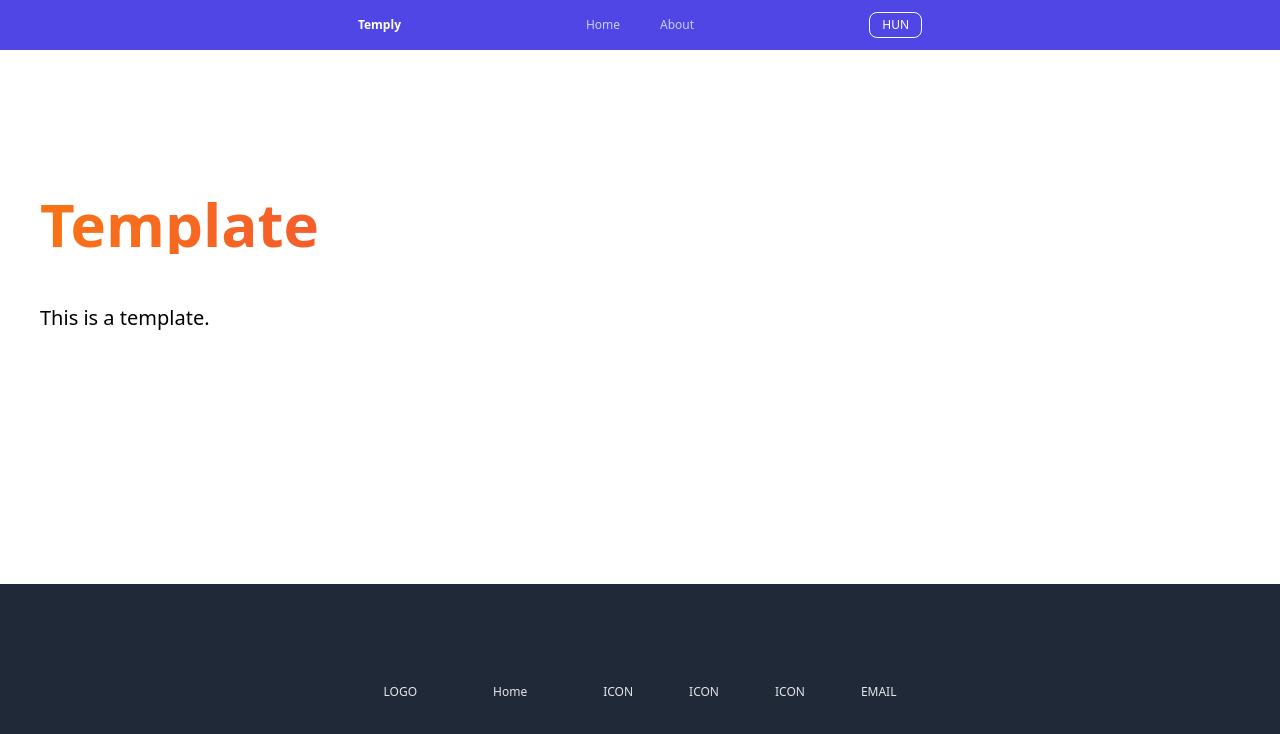
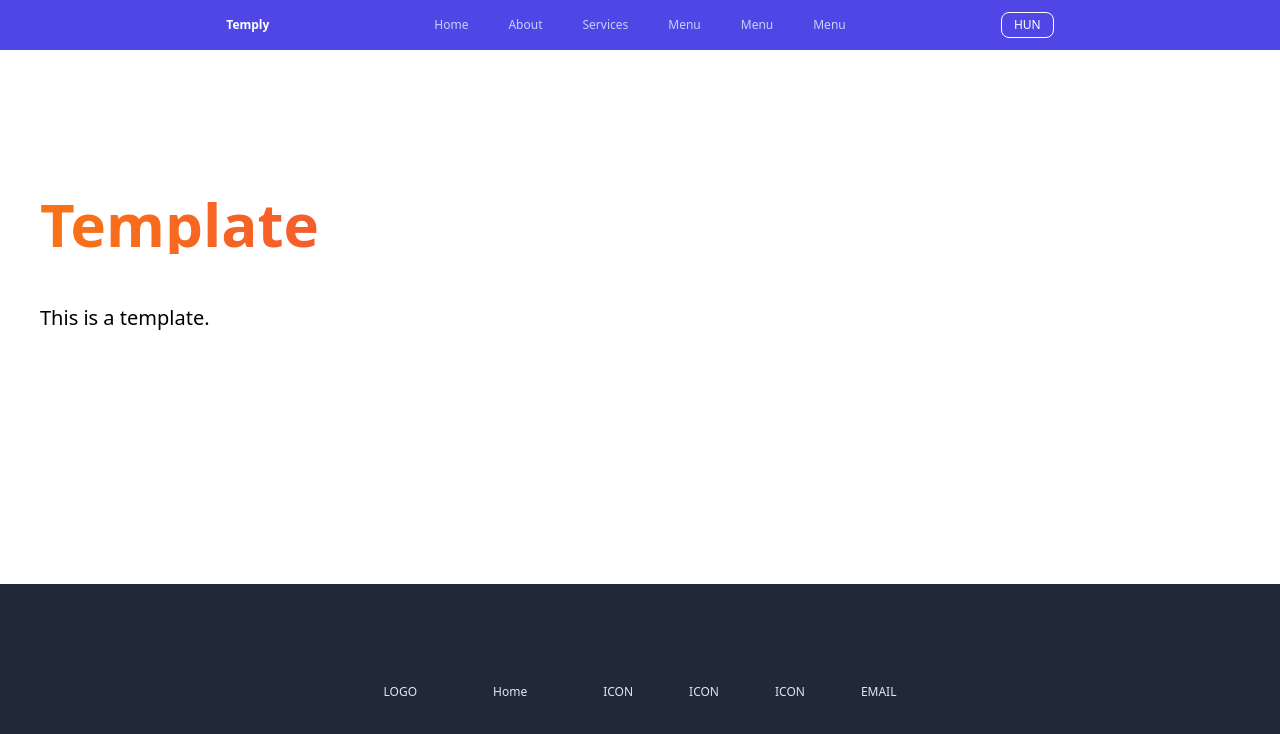
Before and after one commit to kadav8/next-site-minimal-template, a Next.js app: page /en in a window 1280 px wide. Shown: the top 734 px of the page. Built offline with nearby package versions, Linux system fonts and the light colour scheme.

Commit message:
dropdown, mobile menu

```diff
--- a/app/[lang]/magazin1/[slug]/page.js
+++ /dev/null
@@ -1,14 +0,0 @@
-//export const revalidate = 'force-cache';
-//export const dynamic = 'force-static'
-export const dynamicParams = true;
-
-export default async function ArticlePage({ params }) {
-  const res = await fetch('https://next-site-minimal-template.vercel.app/api/articles/10');
-  const data = res.json();
-
-  return (
-    <div className="flex flex-col items-center">
-      {data}
-    </div>
-  )
-}
--- a/app/[lang]/menubar.js
+++ b/app/[lang]/menubar.js
@@ -3,23 +3,19 @@
 import Link from "next/link";
 import { usePathname } from "next/navigation";
 import { useEffect, useState } from 'react';
+import '../../styles/css/menubar-dropdown.css';
+import '../../styles/css/menubar.css';
 import LanguageSelector from "./language-selector";
 import MobileMenu from "./mobile-menu";
-import '../../styles/css/header.css';
 
 export default function Menubar(props) {
   const pathname = usePathname();
+
   const [showMobileMenu, setShowMobileMenu] = useState(false);
 
   useEffect(() => {
     setShowMobileMenu(false);
   }, [pathname]);
-
-  useEffect(() => {
-    showMobileMenu
-      ? (document.body.style.overflow = 'hidden')
-      : (document.body.style.overflow = 'auto');
-  }, [showMobileMenu]);
 
   return (
     <>
@@ -33,7 +29,7 @@ export default function Menubar(props) {
 
         <div className="flex flex-row justify-end w-20 py-3">
           <span className="border border-white text-white rounded-lg py-1 px-3">
-            <LanguageSelector/>
+            <LanguageSelector />
           </span>
         </div>
 
@@ -44,30 +40,61 @@ export default function Menubar(props) {
           </div>
         </div>
       </div>
-
-      <MobileMenu bg="text-indigo-200 bg-indigo-600" show={showMobileMenu}>
-        <Navigation lang={props.lang} navigation={props.navigation} />
-      </MobileMenu>
+      <div className=' relative md:hidden'>
+        <MobileMenu show={showMobileMenu}>
+          <Navigation lang={props.lang} navigation={props.navigation} />
+        </MobileMenu>
+      </div>
     </>
 
   );
 }
 
-export function Navigation(props) {
+export function Navigation({ lang, navigation }) {
+  return (
+    <ul className="flex flex-col justify-center items-center gap-10 md:flex-row">
+      <NavigationItem href={`/${lang}`} name={navigation.home.title} />
+      <NavigationItem href={`/${lang}/${navigation.about.url}`} name={navigation.about.title} />
+      <NavigationItem lang={lang} items={navigation.services.dropdown} name={navigation.services.title} />
+      <NavigationItem lang={lang} items={navigation.other.dropdown} name={navigation.other.title} />
+      <NavigationItem lang={lang} items={navigation.other.dropdown} name={navigation.other.title} />
+      <NavigationItem lang={lang} items={navigation.other.dropdown} name={navigation.other.title} />
+    </ul>
+  );
+}
+
+export function NavigationItem({ href, name, items, lang }) {
   return (
     <>
-      <MenuLink href={`/${props.lang}`} name={props.navigation.homeTitle} />
-      <MenuLink href={`/${props.lang}/${props.navigation.aboutUrl}`} name={props.navigation.aboutTitle} />
+      {href ?
+        <MenuLink href={href} name={<span className="font-bold md:font-normal text-xl md:text-xs">{name}</span>} />
+        :
+        <Dropdown lang={lang} items={items} name={name} />}
     </>
   );
 }
 
-export function MenuLink(props) {
+function Dropdown({ name, items, lang }) {
+
   return (
-    <div className="py-3 px-5">
-      <Link href={props.href} className="hover:text-white hover:cursor-pointer">
-        {props.name}
-      </Link>
-    </div>
+    <li className="dropdown">
+      <span className="font-bold md:font-normal text-xl md:text-xs">{name}</span>
+      <div className="dropdown_menu_container p-2">
+        <ul className="dropdown_menu rounded-lg">
+          {items.map((item, i) =>
+            <MenuLink href={`/${lang}/${item.url}`} className="dropdown_item" name={item.title} key={i} />)}
+        </ul>
+      </div>
+    </li>
   );
 }
+
+export function MenuLink({ href, name, className }) {
+  return (
+    <li className={className}>
+      <Link href={href} className="md:hover:text-white hover:cursor-pointer">
+        {name}
+      </Link>
+    </li>
+  );
+}
--- a/content/en.js
+++ b/content/en.js
@@ -1,8 +1,43 @@
 const en = {
 	navigation: {
-		homeTitle: "Home",
-		aboutTitle: "About",
-		aboutUrl: "about"
+		home: {
+			title: "Home",
+			url: "/"
+		},
+		about: {
+			title: "About",
+			url: "/about"
+		},
+		podcast: {
+			title: "Podcast",
+			url: "/podcast"
+		},
+		services: {
+			title: "Services",
+			dropdown: [
+				{
+					title: 'Individual session',
+					url: 'individual-session'
+				},
+				{
+					title: 'Online therapy',
+					url: 'online-therapy'
+				}
+			],
+		},
+		other: {
+			title: "Menu",
+			dropdown: [
+				{
+					title: 'Submenu 1',
+					url: 'menu/submenu1'
+				},
+				{
+					title: 'Submenu 2',
+					url: 'menu/submenu2'
+				}
+			],
+		}
 	},
 	mainPage: {
 		title: "Template",
--- a/content/hu.js
+++ b/content/hu.js
@@ -1,8 +1,44 @@
 const hu = {
 	navigation: {
-		homeTitle: "Főoldal",
-		aboutTitle: "Rólunk",
-		aboutUrl: "rolam"
+		home: {
+			title: "Főoldal",
+			url: "/"
+		},
+		about: {
+			title: "Rólam",
+			url: "rolam"
+		},
+		podcast: {
+			title: "Podcast",
+			url: "podcast"
+		},
+		services: {
+			title: "Szolgáltatások",
+			dropdown: [
+				{
+					title: 'Egyéni folyamat',
+					url: 'szolgaltatasok/egyeni-folyamat'
+				},
+				{
+					title: 'Online tanácsadás',
+					url: 'szolgaltatasok/online-tanacsadas'
+				}
+			],
+		},
+		other: {
+			title: "Menüpont",
+			dropdown: [
+				{
+					title: 'Almenü1',
+					url: 'szolgaltatasok/egyeni-folyamat'
+				},
+				{
+					title: 'Almenü2',
+					url: 'szolgaltatasok/online-tanacsadas'
+				}
+			],
+		}
+
 	},
 	mainPage: {
 		title: "Template",
--- a/package.json
+++ b/package.json
@@ -12,14 +12,14 @@
 		"autoprefixer": "10.4.14",
 		"eslint": "8.40.0",
 		"eslint-config-next": "13.4.1",
-		"next": "13.4.2",
+		"next": "13.4.7",
 		"postcss": "8.4.23",
 		"react": "18.2.0",
 		"react-dom": "18.2.0",
 		"tailwindcss": "3.3.2"
 	},
 	"devDependencies": {
-		"@types/node": "^20.1.7",
+		"@types/node": "^20.3.2",
 		"@types/react": "18.2.6"
 	}
 }
--- /dev/null
+++ b/styles/css/menubar-dropdown.css
@@ -0,0 +1,203 @@
+.dropdown {
+	@apply flex flex-col justify-center items-center;
+}
+.dropdown:hover {
+	@apply cursor-pointer;
+}
+.dropdown:hover .dropdown_menu_container {
+	@apply block;
+}
+
+.dropdown_menu_container {
+	@apply overflow-hidden;
+}
+.dropdown_menu {
+	@apply flex flex-col items-center justify-center mt-1 p-4 w-40 gap-4 -z-10 overflow-hidden;
+}
+
+.dropdown_item {
+	@apply flex flex-col items-center justify-center text-center;
+}
+.dropdown_item:hover {
+	@apply text-white;
+}
+
+@media only screen and (min-width: 34em) {
+}
+
+@media only screen and (min-width: 44em) {
+}
+
+@media only screen and (min-width: 59em) {
+}
+
+@media only screen and (min-width: 75em) {
+	.dropdown {
+		@apply flex justify-center items-center relative z-50 text-indigo-200;
+	}
+	.dropdown:hover {
+		@apply text-white cursor-pointer;
+	}
+	.dropdown:hover .dropdown_menu_container {
+		@apply block;
+	}
+
+	.dropdown_menu_container {
+		@apply absolute hidden top-full overflow-hidden;
+		animation: growBox 0.3s ease-out;
+		transform-origin: top center;
+	}
+	.dropdown_menu {
+		@apply flex flex-col items-center justify-center mt-1 p-4 w-40 gap-4 -z-10 overflow-hidden text-indigo-200 bg-indigo-800;
+	}
+
+	.dropdown_item {
+		@apply flex flex-col items-center justify-center text-xs font-semibold;
+	}
+	.dropdown_item:hover {
+		@apply text-white;
+	}
+}
+
+@keyframes moveInBottom {
+	0% {
+		opacity: 0;
+		transform: translateY(2rem);
+	}
+	100% {
+		opacity: 1;
+		transform: translate(0);
+	}
+}
+
+@keyframes growDown {
+	0% {
+		transform: scaleY(0);
+	}
+	80% {
+		transform: scaleY(1);
+	}
+	100% {
+		transform: scaleY(1);
+	}
+}
+@keyframes rotateMenu {
+	0% {
+		transform: rotateX(-90deg);
+	}
+	70% {
+		transform: rotateX(20deg);
+	}
+	100% {
+		transform: rotateX(0deg);
+	}
+}
+@keyframes downOut {
+	0% {
+		transform: translateZ(200px) transLateY(40px);
+	}
+	80% {
+		transform: translateZ(-10px) transLateY(0px);
+	}
+	100% {
+		transform: translateZ(0px) transLateY(0px);
+	}
+}
+@keyframes growOut {
+	0% {
+		transform: scale(0);
+	}
+	80% {
+		transform: scale(1.1);
+	}
+	100% {
+		transform: scale(1);
+	}
+}
+@keyframes rotateY {
+	0% {
+		transform: rotateY(90deg);
+	}
+	80% {
+		transform: rotateY(-10deg);
+	}
+	100% {
+		transform: rotateY(0);
+	}
+}
+@keyframes slideDown {
+	0% {
+		opacity: 0;
+		transform: translateY(-60px);
+	}
+	100% {
+		opacity: 1;
+		transform: translateY(0);
+	}
+}
+
+@keyframes rotateX {
+	0% {
+		opacity: 0;
+		transform: rotateX(-90deg);
+	}
+	50% {
+		transform: rotateX(-20deg);
+	}
+	100% {
+		opacity: 1;
+		transform: rotateX(0deg);
+	}
+}
+
+@keyframes rotateZ {
+	0% {
+		opacity: 0;
+		transform: translateZ(290px);
+	}
+	80% {
+		transform: translateZ(10px);
+	}
+	100% {
+		opacity: 1;
+		transform: translateZ(0);
+	}
+}
+
+@keyframes scaleZ {
+	0% {
+		opacity: 0;
+		transform: scale(0);
+	}
+	80% {
+		transform: scale(1.07);
+	}
+	100% {
+		opacity: 1;
+		transform: scale(1);
+	}
+}
+@keyframes translateX {
+	0% {
+		opacity: 0;
+		transform: translateX(60px);
+	}
+	80% {
+		transform: translateX(-5px);
+	}
+	100% {
+		opacity: 1;
+		transform: translateX(0px);
+	}
+}
+
+@keyframes growBox {
+	from {
+		border-radius: 100%;
+		transform: scale(0);
+	}
+	to {
+		border-radius: 0%;
+		transform: scale(1);
+	}
+}
--- a/styles/css/mobile-menu.css
+++ b/styles/css/mobile-menu.css
@@ -1,32 +1,24 @@
 .mobile-menu {
 	display: flex;
-	top: 50px;
-	position: fixed;
+	position: absolute;
+	overflow-y: auto;
+	z-index: 40;
+	width: 100%;
+	height: 0; /**/
+	opacity: 0;
 	flex-direction: column;
 	align-items: center;
-	background: white;
-	padding-top: 2rem;
-	z-index: 40;
-	width: 100%;
-	height: 100vh;
-	opacity: 0;
-	transform: translateX(110%);
-	transition: all 0.4s ease-out;
+	background: #fff;
+	/*transform: translateX(100%);*/
+	transition: all 0.4s ease-in-out;
 }
 
 .mobile-menu.open {
-	touch-action: none;
 	opacity: 1;
+	height: 100dvh;
+	min-height: 100svh;
+
+	padding: 2rem;
+	padding-bottom: 4rem; /* Adjust the desired padding value (100px in this example) */
 	transform: translateX(0%);
 }
-
-@keyframes grow-box {
-	from {
-		border-radius: 100%;
-		transform: scale(0);
-	}
-	to {
-		border-radius: 0%;
-		transform: scale(1);
-	}
-}
```
Also changed, not shown: styles/css/menubar.css (renamed from styles/css/header.css).
